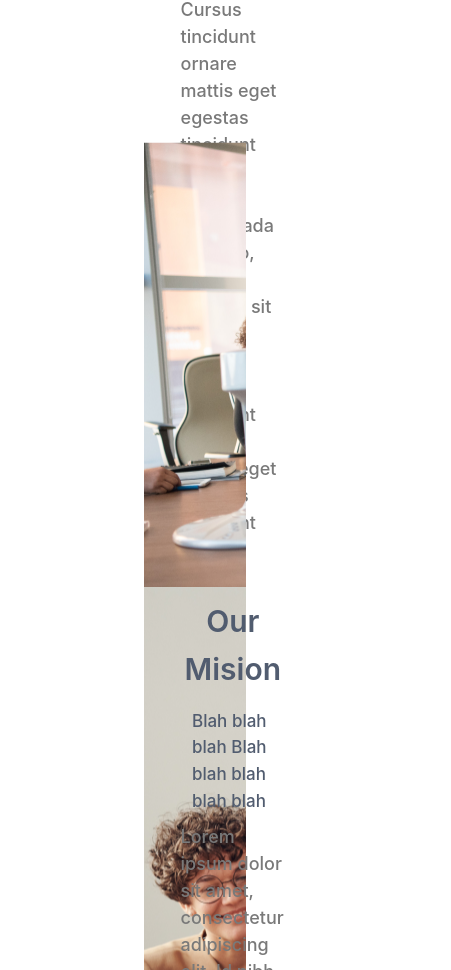
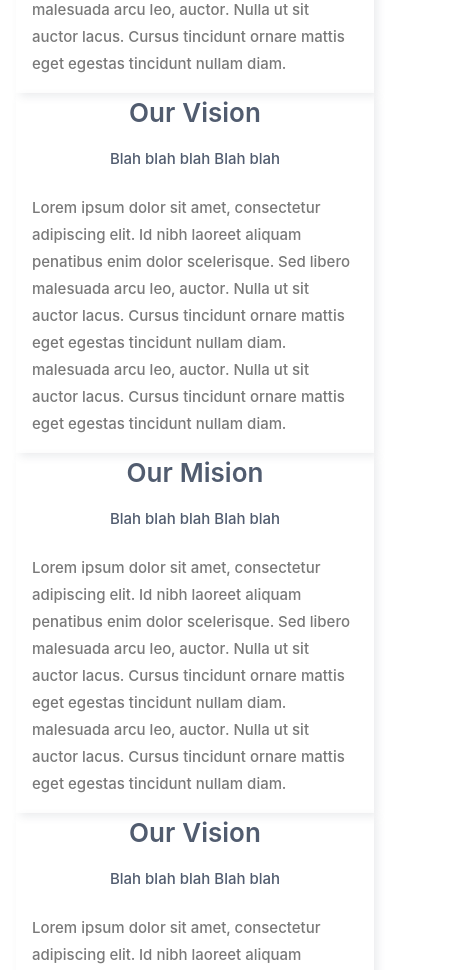
Before and after one commit to TGE24/SP-WEB-1, a Next.js app: page /about in a window 390 px wide. Shown: the part 1030-2000 px from the top of the page, 451 px wide, since content can reach past the window. Built offline with nearby package versions, Linux system fonts and the light colour scheme.

Commit message:
ABOUT US Completed the last section of the page Worked on the reponsiveness for tablet and mbile

```diff
--- a/src/components/footer/footerStyled.js
+++ b/src/components/footer/footerStyled.js
@@ -5,9 +5,13 @@ export const FooterContainer = styled.footer`
   height: 340px;
 
   @media screen and (max-width: 767px) {
+    height: 396px;
     #footer-logo {
       display: none;
     }
+  }
+  @media screen and (max-width: 1255px) {
+    height: 422px;
   }
   img {
     margin-top: 2rem !important;
--- a/src/pages/about-us/index.js
+++ b/src/pages/about-us/index.js
@@ -10,6 +10,7 @@ export default () => {
       <AboutUsContainer>
         <NavBar />
         <div className="sectionOne">
+          <img src="../assets/aboutus.png" alt="" />
           <div className="over-lay">
             <h1>Who we are</h1>
             <h2>comfortable, affordable,exotic,un uniquevvv</h2>
@@ -17,78 +18,177 @@ export default () => {
         </div>
         <div className="sectionTwo">
           <h1>Latest Real Estate</h1>
-          <h2>
-            {" "}
-            Blah blah blah blah blah blah Blah blah blah blah blah
-          </h2>
+          <h2> Blah blah blah blah blah blah Blah blah blah blah blah</h2>
         </div>
         <div className="sectionThree">
           <Row>
-            <Col xs={24} sm={2} md={10} lg={6} xl={12}>
+            <Col xs={24} sm={24} md={12} lg={12} xl={12}>
               <div className="side-text">
                 <h1>Who we are</h1>
-                <h2>Blah blah blah Blah blah blah blah blah</h2>
+                <h2>Blah blah blah Blah blah</h2>
                 <h3>
-                  Lorem ipsum dolor sit amet, consectetur adipiscing
-                  elit. Id nibh laoreet aliquam penatibus enim dolor
-                  scelerisque. Sed libero malesuada arcu leo, auctor.
-                  Nulla ut sit auctor lacus. Cursus tincidunt ornare
-                  mattis eget egestas tincidunt nullam diam. malesuada
-                  arcu leo, auctor. Nulla ut sit auctor lacus. Cursus
-                  tincidunt ornare mattis eget egestas tincidunt
-                  nullam diam.
+                  Lorem ipsum dolor sit amet, consectetur adipiscing elit. Id
+                  nibh laoreet aliquam penatibus enim dolor scelerisque. Sed
+                  libero malesuada arcu leo, auctor. Nulla ut sit auctor lacus.
+                  Cursus tincidunt ornare mattis eget egestas tincidunt nullam
+                  diam. malesuada arcu leo, auctor. Nulla ut sit auctor lacus.
+                  Cursus tincidunt ornare mattis eget egestas tincidunt nullam
+                  diam.
                 </h3>
               </div>
             </Col>
-            <Col xs={24} sm={2} md={10} lg={6} xl={12}>
+            <Col xs={0} sm={2} md={12} lg={12} xl={12} className="no-display">
               <div className="side-image"></div>
             </Col>
-          </Row>
-          <Row>
-            <Col xs={24} sm={2} md={10} lg={6} xl={12}>
+
+            <Col xs={0} sm={2} md={12} lg={12} xl={12} className="no-display">
               <div className="side-image2"></div>
             </Col>
-            <Col xs={24} sm={2} md={10} lg={6} xl={12}>
+            <Col xs={24} sm={24} md={12} lg={12} xl={12}>
               <div className="side-text">
                 <h1>Our Mision</h1>
-                <h2>Blah blah blah Blah blah blah blah blah</h2>
+                <h2>Blah blah blah Blah blah</h2>
                 <h3>
-                  Lorem ipsum dolor sit amet, consectetur adipiscing
-                  elit. Id nibh laoreet aliquam penatibus enim dolor
-                  scelerisque. Sed libero malesuada arcu leo, auctor.
-                  Nulla ut sit auctor lacus. Cursus tincidunt ornare
-                  mattis eget egestas tincidunt nullam diam. malesuada
-                  arcu leo, auctor. Nulla ut sit auctor lacus. Cursus
-                  tincidunt ornare mattis eget egestas tincidunt
-                  nullam diam.
+                  Lorem ipsum dolor sit amet, consectetur adipiscing elit. Id
+                  nibh laoreet aliquam penatibus enim dolor scelerisque. Sed
+                  libero malesuada arcu leo, auctor. Nulla ut sit auctor lacus.
+                  Cursus tincidunt ornare mattis eget egestas tincidunt nullam
+                  diam. malesuada arcu leo, auctor. Nulla ut sit auctor lacus.
+                  Cursus tincidunt ornare mattis eget egestas tincidunt nullam
+                  diam.
                 </h3>
               </div>
             </Col>
-          </Row>
-          <Row>
-            <Col xs={24} sm={2} md={10} lg={6} xl={12}>
+
+            <Col xs={24} sm={2} md={12} lg={12} xl={12}>
               <div className="side-text">
                 <h1>Our Vision</h1>
-                <h2>Blah blah blah Blah blah blah blah blah</h2>
+                <h2>Blah blah blah Blah blah</h2>
                 <h3>
-                  Lorem ipsum dolor sit amet, consectetur adipiscing
-                  elit. Id nibh laoreet aliquam penatibus enim dolor
-                  scelerisque. Sed libero malesuada arcu leo, auctor.
-                  Nulla ut sit auctor lacus. Cursus tincidunt ornare
-                  mattis eget egestas tincidunt nullam diam. malesuada
-                  arcu leo, auctor. Nulla ut sit auctor lacus. Cursus
-                  tincidunt ornare mattis eget egestas tincidunt
-                  nullam diam.
+                  Lorem ipsum dolor sit amet, consectetur adipiscing elit. Id
+                  nibh laoreet aliquam penatibus enim dolor scelerisque. Sed
+                  libero malesuada arcu leo, auctor. Nulla ut sit auctor lacus.
+                  Cursus tincidunt ornare mattis eget egestas tincidunt nullam
+                  diam. malesuada arcu leo, auctor. Nulla ut sit auctor lacus.
+                  Cursus tincidunt ornare mattis eget egestas tincidunt nullam
+                  diam.
                 </h3>
               </div>
             </Col>
-            <Col xs={24} sm={2} md={10} lg={6} xl={12}>
+            <Col xs={0} sm={2} md={12} lg={12} xl={12} className="no-display">
+              <div className="side-image3"></div>
+            </Col>
+
+            <Col xs={0} sm={2} md={12} lg={12} xl={12} className="no-display">
+              <div className="side-image2"></div>
+            </Col>
+            <Col xs={24} sm={24} md={12} lg={12} xl={12}>
+              <div className="side-text">
+                <h1>Our Mision</h1>
+                <h2>Blah blah blah Blah blah</h2>
+                <h3>
+                  Lorem ipsum dolor sit amet, consectetur adipiscing elit. Id
+                  nibh laoreet aliquam penatibus enim dolor scelerisque. Sed
+                  libero malesuada arcu leo, auctor. Nulla ut sit auctor lacus.
+                  Cursus tincidunt ornare mattis eget egestas tincidunt nullam
+                  diam. malesuada arcu leo, auctor. Nulla ut sit auctor lacus.
+                  Cursus tincidunt ornare mattis eget egestas tincidunt nullam
+                  diam.
+                </h3>
+              </div>
+            </Col>
+
+            <Col xs={24} sm={2} md={12} lg={12} xl={12}>
+              <div className="side-text">
+                <h1>Our Vision</h1>
+                <h2>Blah blah blah Blah blah</h2>
+                <h3>
+                  Lorem ipsum dolor sit amet, consectetur adipiscing elit. Id
+                  nibh laoreet aliquam penatibus enim dolor scelerisque. Sed
+                  libero malesuada arcu leo, auctor. Nulla ut sit auctor lacus.
+                  Cursus tincidunt ornare mattis eget egestas tincidunt nullam
+                  diam. malesuada arcu leo, auctor. Nulla ut sit auctor lacus.
+                  Cursus tincidunt ornare mattis eget egestas tincidunt nullam
+                  diam.
+                </h3>
+              </div>
+            </Col>
+            <Col xs={0} sm={2} md={12} lg={12} xl={12} className="no-display">
               <div className="side-image3"></div>
             </Col>
           </Row>
         </div>
         <div className="sectionFour">
-          <div className="container">djdj</div>
+          <Row>
+            <Col xs={24} sm={2} md={12} lg={12} xl={12}>
+              <div className="left-content">
+                <h1>Why Choose Us</h1>
+                <Row>
+                  <Col xs={2} sm={1} md={1} lg={1} xl={1}>
+                    <img src="../assets/icons/bullet.png" alt="" />
+                  </Col>
+                  <Col xs={22} sm={23} md={23} lg={23} xl={23}>
+                    <h2>
+                      Lorem ipsum dolor sit amet, consectetur adipiscing elit.
+                      Id nibh nullam diam.
+                    </h2>
+                  </Col>
+                </Row>
+                <Row>
+                  <Col xs={2} sm={1} md={1} lg={1} xl={1}>
+                    <img src="../assets/icons/bullet.png" alt="" />
+                  </Col>
+                  <Col xs={22} sm={23} md={23} lg={23} xl={23}>
+                    <h2>
+                      Lorem ipsum dolor sit amet, consectetur adipiscing elit.
+                      Id nibh nullam diam.
+                    </h2>
+                  </Col>
+                </Row>
+                <Row>
+                  <Col xs={2} sm={1} md={1} lg={1} xl={1}>
+                    <img src="../assets/icons/bullet.png" alt="" />
+                  </Col>
+                  <Col xs={22} sm={23} md={23} lg={23} xl={23}>
+                    <h2>
+                      Lorem ipsum dolor sit amet, consectetur adipiscing elit.
+                      Id nibh nullam diam.
+                    </h2>
+                  </Col>
+                </Row>
+                <Row>
+                  <Col xs={2} sm={1} md={1} lg={1} xl={1}>
+                    <img src="../assets/icons/bullet.png" alt="" />
+                  </Col>
+                  <Col xs={22} sm={23} md={23} lg={23} xl={23}>
+                    <h2>
+                      Lorem ipsum dolor sit amet, consectetur adipiscing elit.
+                      Id nibh nullam diam.
+                    </h2>
+                  </Col>
+                </Row>
+                <Row>
+                  <Col xs={2} sm={1} md={1} lg={1} xl={1}>
+                    <img src="../assets/icons/bullet.png" alt="" />
+                  </Col>
+                  <Col xs={22} sm={23} md={23} lg={23} xl={23}>
+                    <h2>
+                      Lorem ipsum dolor sit amet, consectetur adipiscing elit.
+                      Id nibh nullam diam.
+                    </h2>
+                  </Col>
+                </Row>
+              </div>
+            </Col>
+            <Col xs={0} sm={0} md={12} lg={12} xl={12}>
+              <div className="right-content">
+                <div className="circle"></div>
+                <div className="image">
+                  <img src="../assets/last-aout-us.png" alt="" />
+                </div>
+              </div>
+            </Col>
+          </Row>
         </div>
       </AboutUsContainer>
       <Footer />
--- a/src/pages/about-us/styled.js
+++ b/src/pages/about-us/styled.js
@@ -10,6 +10,21 @@ export const AboutUsContainer = styled.section`
     margin: 0;
     height: 60vh;
     background: url("../assets/aboutus.png");
+    @media screen and (max-width: 767px) {
+      background: none;
+      height: 34vh;
+    }
+    img {
+      display: none;
+      @media screen and (max-width: 767px) {
+        display: block;
+        height: 29vh;
+        width: 100%;
+      }
+    }
+    @media screen and (max-width: 1255px) {
+      height: 29vh;
+    }
     .over-lay {
       position: absolute;
       top: 0;
@@ -40,7 +55,7 @@ export const AboutUsContainer = styled.section`
         height: 34vh;
       }
       @media screen and (max-width: 1255px) {
-        height: 34vh;
+        height: 29vh;
       }
     }
   }
@@ -61,9 +76,19 @@ export const AboutUsContainer = styled.section`
       color: #515c6f;
       font-size: 17px;
     }
+    @media screen and (max-width: 767px) {
+      margin-top: 1rem;
+      h1 {
+        font-size: 26px;
+      }
+      h2 {
+        font-size: 12px;
+      }
+    }
   }
   .sectionThree {
     margin: 4rem 9rem 0 9rem;
+
     .side-image {
       width: 100%;
       height: 445.36px;
@@ -106,19 +131,95 @@ export const AboutUsContainer = styled.section`
         color: #797979;
       }
     }
+    @media screen and (max-width: 767px) {
+      margin: 2em;
+      .side-text {
+        width: 100%;
+        height: auto;
+        box-shadow: 3.52588px 3.52588px 8.81471px rgba(81, 92, 111, 0.12);
+        margin-left: 0;
+
+        h1 {
+          font-size: 26px;
+        }
+        h2 {
+          font-size: 15px;
+        }
+        h3 {
+          font-size: 15px;
+          margin: 1rem;
+        }
+      }
+    }
+    @media screen and (max-width: 1255px) {
+      margin: 4rem 1rem 0 1rem;
+    }
   }
   .sectionFour {
     margin: 0 9rem;
     width: 78.7%;
-    height: 558px;
+    height: 461px;
     background: linear-gradient(
       180deg,
       #f5f4f4 33.8%,
       rgba(245, 244, 244, 0) 100%
     );
+    .left-content {
+      margin: 6rem 0 0 2rem;
+      h1 {
+        color: #515c6f;
+        font-size: 30px;
+        text-align: left;
+        font-weight: 600;
+      }
+      h2 {
+        font-size: 16px;
+        color: #797979;
+      }
+    }
+    .right-content {
+      // align-items: center;
+      .circle {
+        width: 100%;
+        height: 492px;
+        background: radial-gradient(
+          50% 50% at 50% 50%,
+          #c4c4c4 0%,
+          rgba(196, 196, 196, 0) 100%
+        );
+      }
+      .image {
+        width: 100%;
+        height: 522px;
+        position: absolute;
+        top: 0;
+        img {
+          width: 100%;
+          margin: 2rem 0 0 0;
+        }
+      }
+    }
 
-    .container {
-      // margin: 2rem 2rem;
+    @media screen and (max-width: 767px) {
+      margin: 0;
+      width: 100%;
+      height: 506px;
+      .left-content {
+        margin: 1rem 0 0 2rem;
+      }
+    }
+    @media screen and (max-width: 1255px) {
+      width: 100%;
+      margin: 0;
+    }
+    @media screen and (max-width: 800px) {
+      .right-content {
+        .image {
+          img {
+            height: 418px;
+          }
+        }
+      }
     }
   }
 `;
--- a/src/pages/property/sectionOne.js
+++ b/src/pages/property/sectionOne.js
@@ -1,5 +1,6 @@
 import React from "react";
 import { PropSectionOne } from "./styled";
+import Search from "../../components/search";
 
 export default () => {
   return (
@@ -7,6 +8,7 @@ export default () => {
       <div className="over-lay">
         <h1>Buy, Rent , mortgage</h1>
         <h2>comfortable, affordable,exotic,un uniquevvv</h2>
+        <Search />
       </div>
     </PropSectionOne>
   );
--- a/src/pages/property/styled.js
+++ b/src/pages/property/styled.js
@@ -53,7 +53,7 @@ export const PropSectionOne = styled.section`
 
 export const PropSectionTwo = styled.section`
   width: 80%;
-  margin: 4rem 8rem;
+  margin: 8rem;
   display: flex;
   flex-direction: column;
   .row-head {
```
Also changed, not shown: public/assets/icons/bullet.png (added), 1 other file (tests, documents, lock files or other folders).
